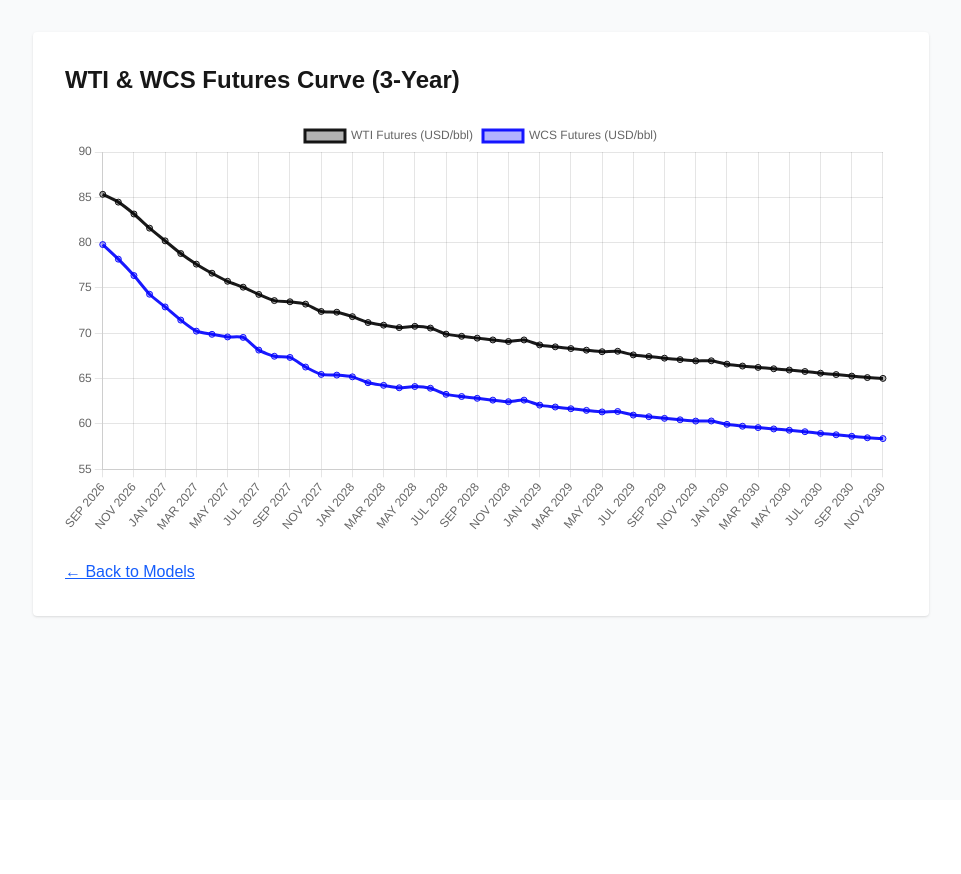
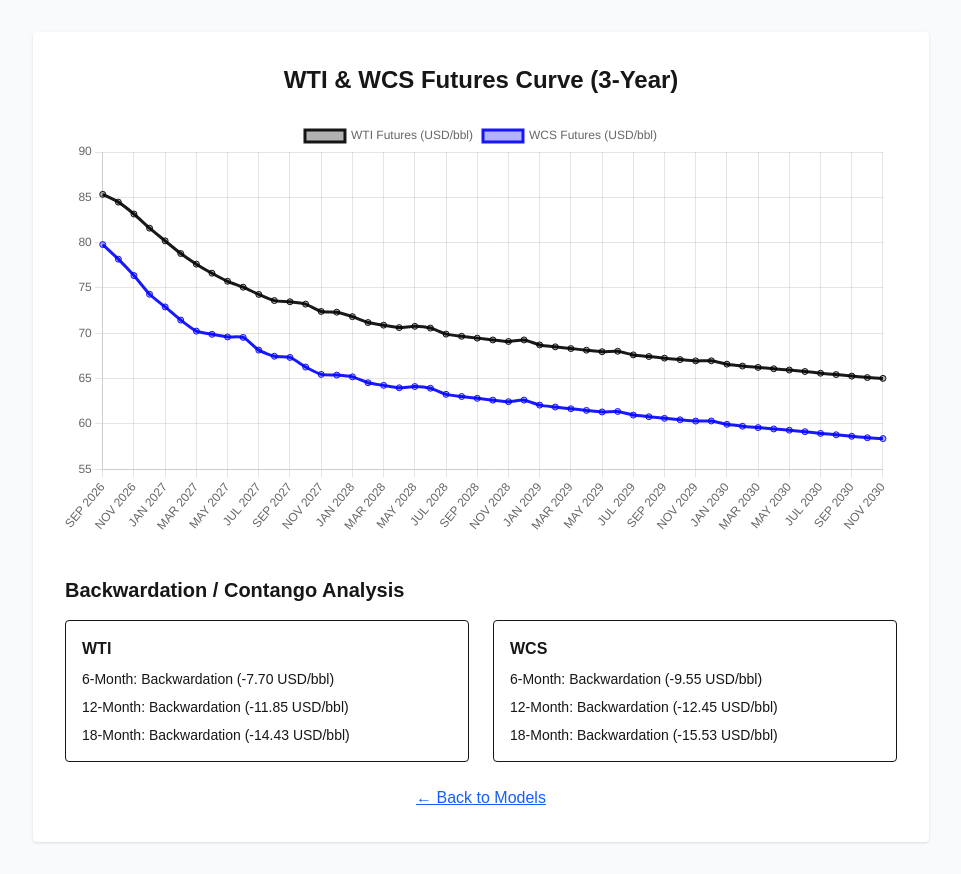
Before and after one commit to Sulcan-bit/sulcan-labs, a Next.js app: page /wti-futures in a window 1280 px wide. Shown: the whole page, without its empty margins (159-1120 px from the left). Before the commit the page ends 800 px from the top, so only its background shows below. Built offline with nearby package versions, Linux system fonts and the light colour scheme.

Commit message:
Fix Cookie for second time, update WTI/WCS graph

```diff
--- a/app/api/auth/verify-sms/route.ts
+++ b/app/api/auth/verify-sms/route.ts
@@ -17,6 +17,7 @@ export async function POST(req: Request) {
         { status: 400 }
       );
     }
+
 
     // ------------------------------------------------------------
     // NORMALIZE PHONE → E.164 (+1XXXXXXXXXX)
@@ -45,6 +46,7 @@ export async function POST(req: Request) {
       );
     }
 
+
     // ------------------------------------------------------------
     // PHONE MUST MATCH STORED PHONE
     // ------------------------------------------------------------
@@ -55,6 +57,7 @@ export async function POST(req: Request) {
       );
     }
 
+
     // ------------------------------------------------------------
     // CODE MUST EXIST
     // ------------------------------------------------------------
@@ -64,6 +67,7 @@ export async function POST(req: Request) {
         { status: 401 }
       );
     }
+
 
     // ------------------------------------------------------------
     // CHECK EXPIRY
@@ -76,6 +80,7 @@ export async function POST(req: Request) {
       );
     }
 
+
     // ------------------------------------------------------------
     // CHECK CODE MATCH
     // ------------------------------------------------------------
@@ -85,6 +90,7 @@ export async function POST(req: Request) {
         { status: 401 }
       );
     }
+
 
     // ------------------------------------------------------------
     // CLEAR CODE + UPDATE LAST LOGIN
@@ -98,6 +104,7 @@ export async function POST(req: Request) {
       },
     });
 
+
     // ------------------------------------------------------------
     // CREATE JWT SESSION
     // ------------------------------------------------------------
@@ -109,6 +116,7 @@ export async function POST(req: Request) {
       process.env.JWT_SECRET!,
       { expiresIn: "7d" }
     );
+
 
     // ------------------------------------------------------------
     // SET COOKIE
@@ -131,6 +139,7 @@ export async function POST(req: Request) {
        httpOnly: true,
        secure: true,
        sameSite: "lax",
+       domain: "sulcan.com",
        path: "/",
        maxAge: 60 * 60 * 24 * 7,
      });
--- a/app/heavy-oil/model-setup/page.tsx
+++ b/app/heavy-oil/model-setup/page.tsx
@@ -156,7 +156,7 @@ export default function ModelSetupScreen() {
           <input
             type="text"
             className="border p-3 rounded w-full"
-            placeholder="Heavy Feeder Pipeline Operator Inc."
+            placeholder="Heavy Oil Terminal Inc."
             value={terminalOperator}
             onChange={(e) => setTerminalOperator(e.target.value)}
           />
--- a/app/wti-futures/page.tsx
+++ b/app/wti-futures/page.tsx
@@ -47,20 +47,46 @@ export default function WtiFuturesPage() {
     load();
   }, []);
 
+  // ------------------------------------------------------------
+  // BACKWARDATION / CONTANGO CALCULATIONS
+  // ------------------------------------------------------------
+  function calcSpread(data: WtiPoint[] | WcsPoint[], monthsAhead: number) {
+    if (data.length < monthsAhead + 1) return null;
+
+    const front = data[0].price;
+    const future = data[monthsAhead].price;
+    const diff = future - front;
+
+    return {
+      front,
+      future,
+      diff,
+      type: diff > 0 ? "Contango" : diff < 0 ? "Backwardation" : "Flat",
+    };
+  }
+
+  const wti6 = calcSpread(wti, 6);
+  const wti12 = calcSpread(wti, 12);
+  const wti18 = calcSpread(wti, 18);
+
+  const wcs6 = calcSpread(wcs, 6);
+  const wcs12 = calcSpread(wcs, 12);
+  const wcs18 = calcSpread(wcs, 18);
+
   const chartData = {
     labels: wti.map((d) => d.month),
     datasets: [
       {
         label: "WTI Futures (USD/bbl)",
         data: wti.map((d) => d.price),
-        borderColor: "rgba(0,0,0,0.9)",      // BLACK LINE
+        borderColor: "rgba(0,0,0,0.9)",
         backgroundColor: "rgba(0,0,0,0.3)",
         tension: 0.2,
       },
       {
         label: "WCS Futures (USD/bbl)",
         data: wcs.map((d) => d.price),
-        borderColor: "rgba(0,0,255,0.9)",    // BLUE LINE
+        borderColor: "rgba(0,0,255,0.9)",
         backgroundColor: "rgba(0,0,255,0.3)",
         tension: 0.2,
       },
@@ -68,17 +94,55 @@ export default function WtiFuturesPage() {
   };
 
   return (
-    <main className="min-h-screen bg-gray-50 p-8">
-      <div className="bg-white p-8 rounded shadow max-w-4xl mx-auto">
-        <h1 className="text-2xl font-bold mb-6">WTI & WCS Futures Curve (3-Year)</h1>
+    <main className="min-h-screen bg-gray-50 p-4 md:p-8">
+      <div className="bg-white p-4 md:p-8 rounded shadow max-w-4xl mx-auto">
 
-        <Line data={chartData} />
+        <h1 className="text-2xl font-bold mb-6 text-center">
+          WTI & WCS Futures Curve (3-Year)
+        </h1>
 
-        <div className="mt-6">
+        {/* MOBILE-FRIENDLY CHART WRAPPER */}
+        <div className="w-full overflow-x-auto">
+          <div className="min-w-[600px]">
+            <Line data={chartData} />
+          </div>
+        </div>
+
+        {/* SPREAD ANALYSIS */}
+        <div className="mt-10">
+          <h2 className="text-xl font-semibold mb-4">Backwardation / Contango Analysis</h2>
+
+          <div className="grid grid-cols-1 md:grid-cols-2 gap-6">
+
+            {/* WTI */}
+            <div className="border rounded p-4">
+              <h3 className="font-bold mb-2">WTI</h3>
+              <ul className="text-sm space-y-2">
+                <li>6-Month: {wti6 ? `${wti6.type} (${wti6.diff.toFixed(2)} USD/bbl)` : "N/A"}</li>
+                <li>12-Month: {wti12 ? `${wti12.type} (${wti12.diff.toFixed(2)} USD/bbl)` : "N/A"}</li>
+                <li>18-Month: {wti18 ? `${wti18.type} (${wti18.diff.toFixed(2)} USD/bbl)` : "N/A"}</li>
+              </ul>
+            </div>
+
+            {/* WCS */}
+            <div className="border rounded p-4">
+              <h3 className="font-bold mb-2">WCS</h3>
+              <ul className="text-sm space-y-2">
+                <li>6-Month: {wcs6 ? `${wcs6.type} (${wcs6.diff.toFixed(2)} USD/bbl)` : "N/A"}</li>
+                <li>12-Month: {wcs12 ? `${wcs12.type} (${wcs12.diff.toFixed(2)} USD/bbl)` : "N/A"}</li>
+                <li>18-Month: {wcs18 ? `${wcs18.type} (${wcs18.diff.toFixed(2)} USD/bbl)` : "N/A"}</li>
+              </ul>
+            </div>
+
+          </div>
+        </div>
+
+        <div className="mt-6 text-center">
           <a href="/models" className="text-blue-600 underline">
             ← Back to Models
           </a>
         </div>
+
       </div>
     </main>
   );
```
Lines whose indentation alone changed are shown as unchanged.
